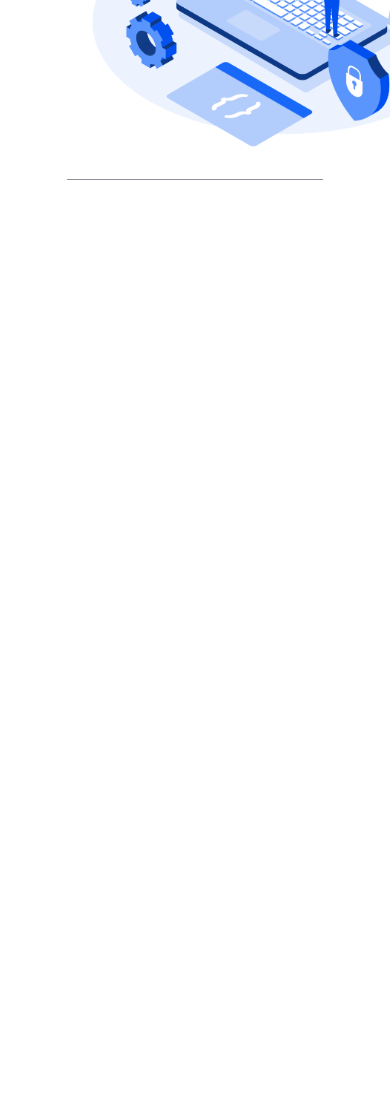
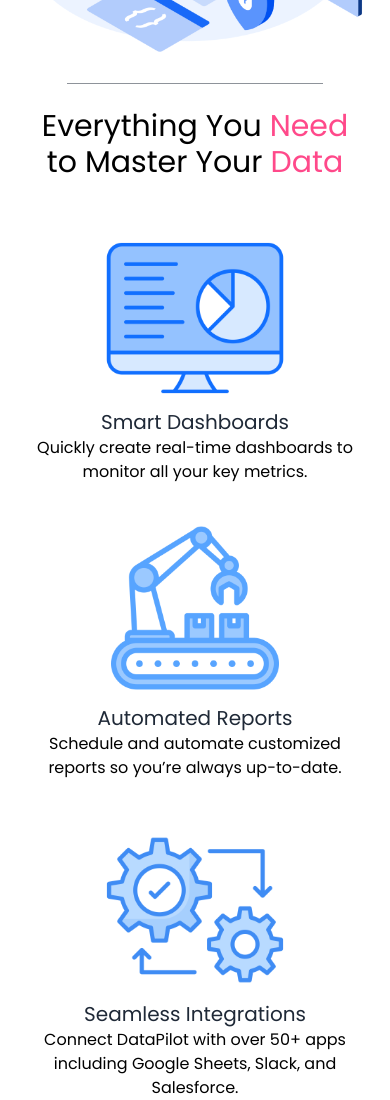
Before and after one commit to ninch1/datapilot-landing, a website: page index.html in a window 390 px wide. Shown: the part 857-1957 px from the top of the page. Before the commit the page ends 1061 px from the top, so only its background shows below. Drawn offline with Linux system fonts and the light colour scheme.

Commit message:
Added features section with responsiveness

```diff
--- a/index.html
+++ b/index.html
@@ -28,14 +28,14 @@
   <img src="./src/IMG_8054.png" alt="Clouds"
      class="absolute lg:hidden top-0 right-0 scale-200 md:scale-150 translate-x-[50%] md:translate-x-[30%] translate-y-[-35%] md:translate-y-[-45%] -z-10 pointer-events-none wiggle-cloud" />
   <!-- hero section -->
-  <section class="mb-15 md:mb-40 lg:-mb-40 2xl:-mb-50 relative min-h-screen flex flex-col lg:flex-row items-center justify-center lg:justify-between mt-20 md:mt-50 lg:mt-0 lg:ml-20">
+  <section class="-mb-15 md:mb-40 lg:-mb-40  relative min-h-screen flex flex-col lg:flex-row items-center justify-center lg:justify-between mt-20 md:mt-50 lg:mt-0 lg:ml-20">
     <div class="text-center lg:text-left">
       <h1 class="text-5xl md:text-7xl leading-none lg:text-left text-dark">
         Take Control of<br class="lg:hidden">
         Your<br class="hidden lg:block 2xl:hidden"> Data <br class="hidden 2xl:block">with<br>
         <span class="text-pink font-bold text-6xl md:text-8xl">DataPilot</span>
       </h1>
-      <h2 class="text-grey mt-2 md:text-2xl lg:text-left">
+      <h2 class="text-grey mt-2 md:text-2xl lg:text-left md:max-w-lg md:mx-auto lg:mx-0">
         <span class="text-pink-300">DataPilot</span> helps businesses organize,<br class="hidden lg:block 2xl:hidden">
         visualize, and <br class="hidden 2xl:block">manage their data<br class="2xl:hidden">
         effortlessly — <br class="hidden lg:block"> all in one intuitive platform.
@@ -46,7 +46,7 @@
       <h3 class="mt-4 text-dark text-sm md:text-xl">
         5000+ happy customers
       </h3>
-      <div class="mb-30 mt-2 flex items-center justify-center lg:justify-start">
+      <div class="mb-10 md:mb-30 mt-2 flex items-center justify-center lg:justify-start">
         <div class="flex items-center justify-center md:scale-110 md:pr-1.5">
           <img src="./src/star_filled.png" alt="star" class="">
           <img src="./src/star_filled.png" alt="star" class="">
@@ -58,9 +58,41 @@
       </div>
     </div>
     <img src="./src/47994080.png" alt="saas image"
-     class="lg:absolute pl-25 -z-10 scale-200 md:scale-150 lg:scale-100 pointer-events-none md:translate-x-[10%] lg:translate-x-[26%] translate-y-[15%] lg:translate-y-[9%]" />
+     class="scale-125 lg:absolute -z-10  md:scale-150 lg:scale-100 2xl:scale-80 pointer-events-none lg:translate-x-[31%] 2xl:translate-x-[27%] lg:translate-y-[9%] 2xl:translate-y-[0]" />
   </section>
-  <div class="w-64 md:w-128 xl:w-150 h-px bg-dark opacity-50 mx-auto lg:mx-0 lg:ml-20 my-6 lg:mt-0"></div>
+  <div class="lg:mb-25 w-64 md:w-128 xl:w-150 h-px bg-dark opacity-50 mx-auto lg:mx-0 lg:ml-20 my-6 lg:mt-0"></div>
   <!-- features section -->
+  <section>
+    <div class="text-center lg:text-left lg:ml-20">
+      <h2 class="text-3xl lg:text-5xl md:text-4xl  mb-12">
+        Everything You <span class="text-pink">Need</span><br>
+        to Master Your <span class="text-pink">Data</span>
+      </h2>
+
+      <div class="grid md:grid-cols-2 xl:grid-cols-3 gap-10 text-center">
+        <div>
+          <img src="./src/dashboard_6593019.png" alt="feature 1" class="w-45 mx-auto">
+          <h3 class="text-xl text-dark">Smart Dashboards</h3>
+          <p class="max-w-xs mx-auto">
+            Quickly create real-time dashboards to monitor all your key metrics.
+          </p>
+        </div>
+        <div>
+          <img src="./src/automation_5530256 (1).png" alt="feature 2" class="mb-3 w-42 mx-auto">
+          <h3 class="text-xl text-dark">Automated Reports</h3>
+          <p class="max-w-xs mx-auto">
+            Schedule and automate customized reports so you’re always up-to-date.
+          </p>
+        </div>
+        <div>
+          <img src="./src/integration.png" alt="feature 3" class="w-45 mx-auto">
+          <h3 class="text-xl text-dark">Seamless Integrations</h3>
+          <p class="max-w-xs mx-auto">
+            Connect DataPilot with over 50+ apps including Google Sheets, Slack, and Salesforce.
+          </p>
+        </div>
+      </div>
+    </div>
+  </section>
 </body>
 </html>
```
Also changed, not shown: dist/styles.css, src/automation_5530256 (1).png (added), src/dashboard_6593019.png (added), src/integration.png (added).
